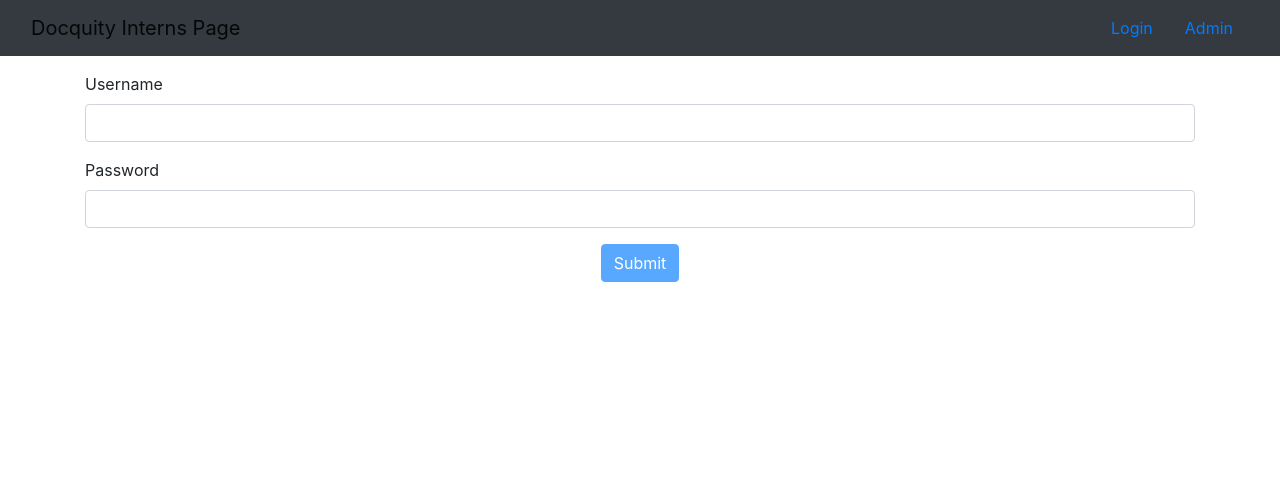
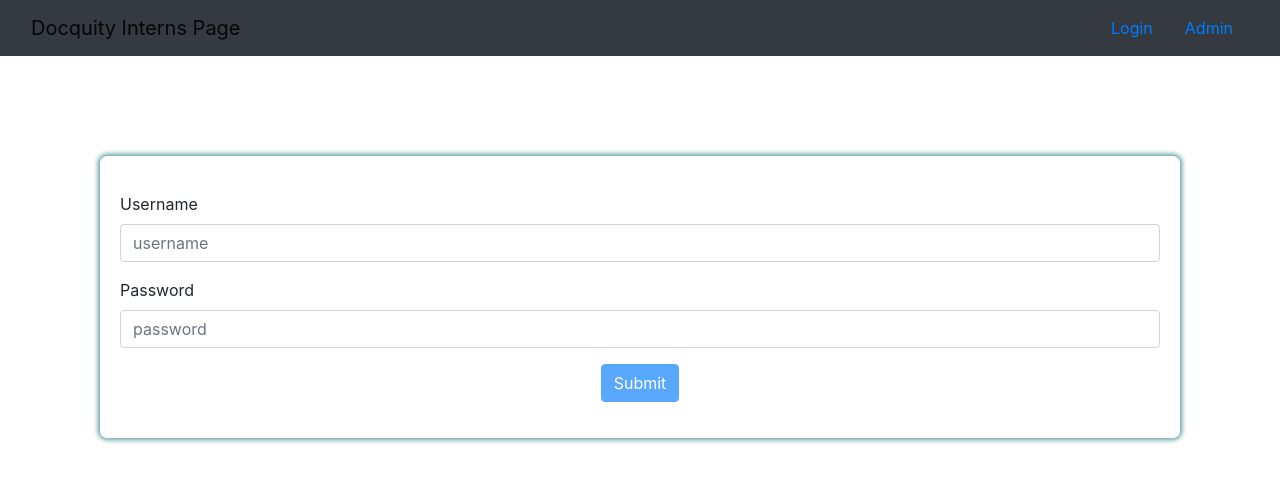
Before and after one commit to SHIVANGIJOSHI/Intern-Login-System, an Angular app in the folder intern-login-frontend/: page /login in a window 1280 px wide. Shown: the top 482 px of the page. Built offline with nearby package versions, Linux system fonts and the light colour scheme.

Commit message:
Improved form validation

```diff
--- a/intern-login-frontend/src/app/components/login/login.component.css
+++ b/intern-login-frontend/src/app/components/login/login.component.css
@@ -0,0 +1,18 @@
+form {
+    padding: 100px;
+}
+#login-form{
+    padding: 20px;
+    border-radius: 7px;
+    box-shadow: 0px 0px 5px 2px cadetblue;
+}
+.form-control.ng-touched.ng-invalid{
+    border:2px solid #b90e2c ;
+    border-left: 5px ridge  #b90e2c;
+
+
+}
+.form-control.ng-touched.ng-valid{
+    border:2px solid #36b90e ;
+    border-left: 5px ridge #36b90e ;
+}
--- a/intern-login-frontend/src/app/components/login/login.component.html
+++ b/intern-login-frontend/src/app/components/login/login.component.html
@@ -1,6 +1,6 @@
 <form (ngSubmit) = "onSubmit()">
-    <div class = "container">
-        <div id = "login-form" class = "mb-3">
+    <div class = "container" id = "login-form">
+        <div class = "mb-3">
             <div class = "alert alert-danger" [hidden]=!checkError>
                 {{error}}
             </div>
@@ -12,25 +12,39 @@
             <label for = "userName">Username</label>
             <input
               required
+              pattern = "[a-z0-9._%+-]+@docquity.com"
               [(ngModel)] = "intern.username"
               #userName = "ngModel"
               name = "userName"
               type = "text"
               id = "userName"
+              placeholder="username"
               class = "form-control"
+              [ngClass] = "{'ng-invalid' : checkError, 'ng-valid' : checkData}"
             >
+            <div class = "alert alert-danger" *ngIf = "userName.touched && !userName.valid">
+                <div *ngIf = "userName.errors && userName.errors.required"> Username is required</div>
+                <div *ngIf = "userName.errors && userName.errors.pattern"> Invalid format for Username it should end with @docquity.com</div>
+            </div>
         </div>
         <div class = "form-group">
             <label for = "password">Password</label>
             <input
               required
+              pattern = "(?=.*[!@#\$%\^&\*])(?=.*[0-9])(?=.*[a-z])(?=.*[A-Z]).{8,}"
               [(ngModel)] = "intern.password"
               #password = "ngModel"
               name = "password"
               type = "password"
               id = "password"
+              placeholder="password"
               class = "form-control"
+              [ngClass] = "{'ng-invalid' : checkError, 'ng-valid' : checkData}"
             >
+            <div class = "alert alert-danger" *ngIf = "password.touched && !password.valid">
+                <div *ngIf = "password.errors && password.errors.required"> Password is required</div>
+                <div *ngIf = "password.errors && password.errors.pattern"> Invalid format for password it should follow banking norms</div>
+            </div>
         </div>
         <div class = "form-group d-flex justify-content-center">
             <button [disabled] = "!password.valid && !userName.valid" class = "btn btn-primary" id = "log-button">
```
